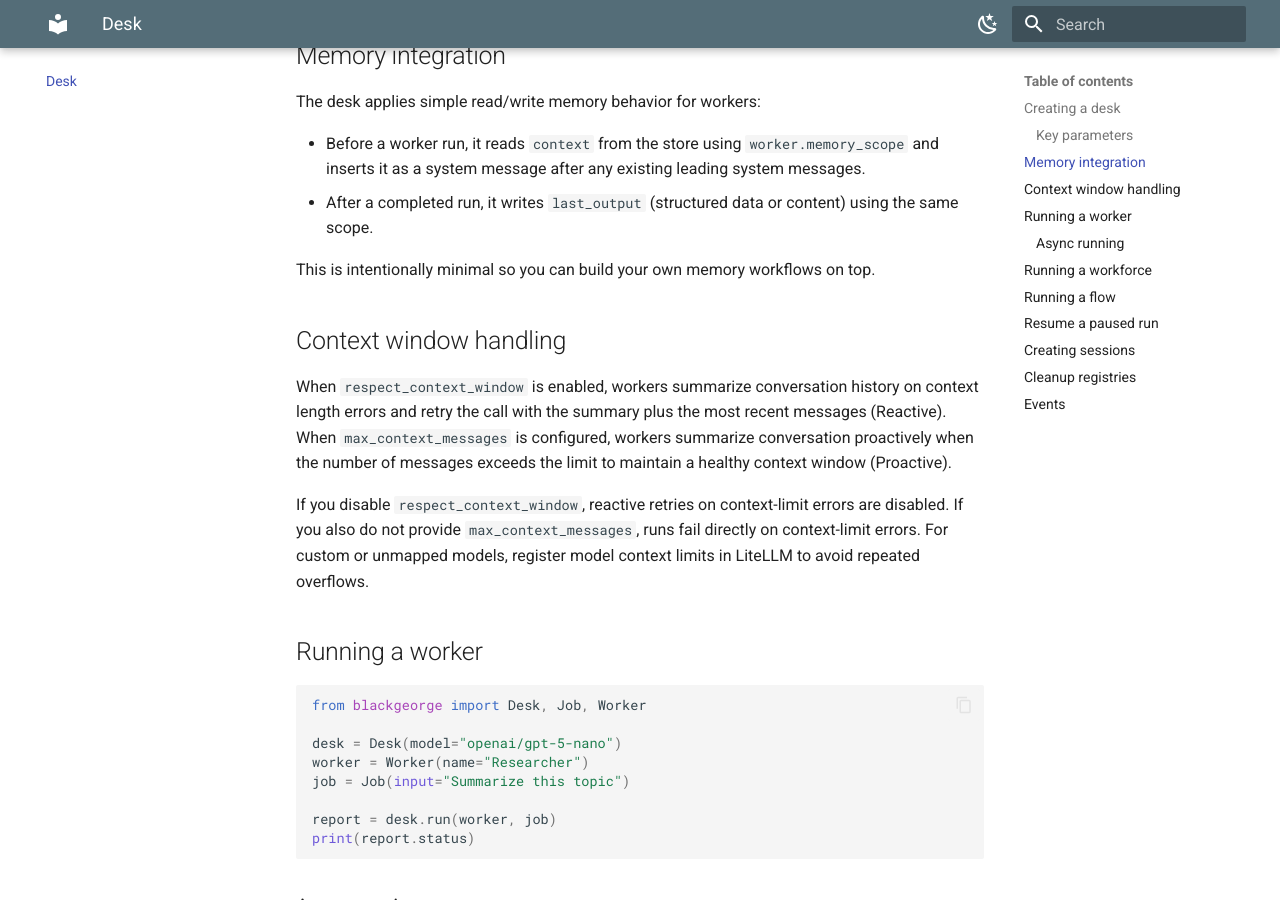
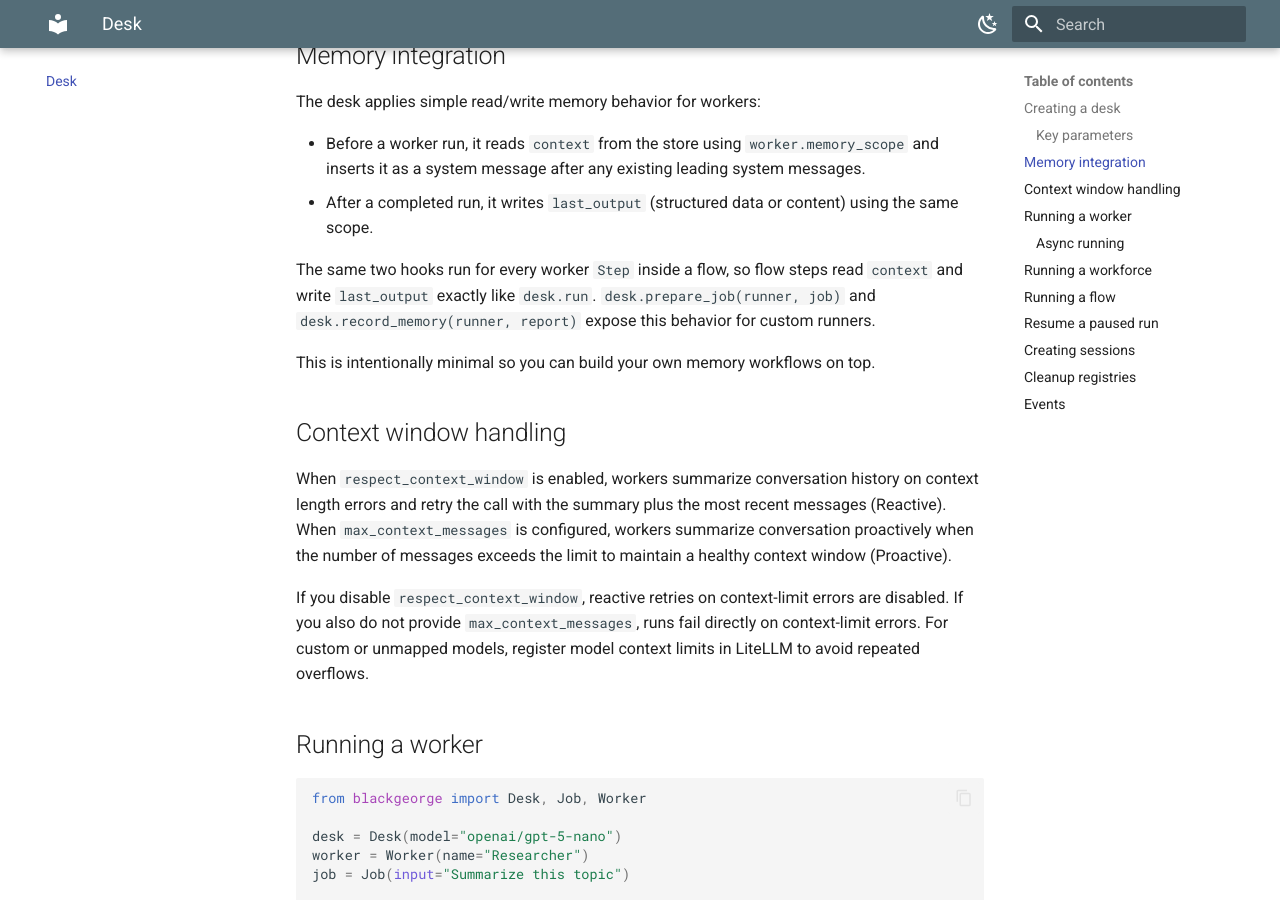
Before and after one commit to jolovicdev/blackgeorge, an MkDocs documentation site: the page built from docs/desk.md, in a window 1280 px wide and 900 px high, scrolled down 1428 px. Built offline with MkDocs 1.6.1 and Material for MkDocs 9.7.7, drawn with Linux system fonts in a browser that asks for light colours; some of the changed text lies outside the part shown.

Commit message:
docs: describe flow memory hooks, desk lookups, and structured metering
Co-Authored-By: Claude Fable 5.1 <noreply@anthropic.com>

````diff
--- a/docs/desk.md
+++ b/docs/desk.md
@@ -59,6 +59,10 @@ The desk applies simple read/write memory behavior for workers:
 
 - Before a worker run, it reads `context` from the store using `worker.memory_scope` and inserts it as a system message after any existing leading system messages.
 - After a completed run, it writes `last_output` (structured data or content) using the same scope.
+
+The same two hooks run for every worker `Step` inside a flow, so flow steps read `context` and
+write `last_output` exactly like `desk.run`. `desk.prepare_job(runner, job)` and
+`desk.record_memory(runner, report)` expose this behavior for custom runners.
 
 This is intentionally minimal so you can build your own memory workflows on top.
 
@@ -174,6 +178,9 @@ desk.unregister_worker(worker)
 desk.unregister_workforce(workforce)
 ```
 
+`desk.get_worker(name)` and `desk.get_workforce(name)` return the registered runner or `None`.
+Flows use them to find the runner for a paused step when resuming.
+
 ## Events
 
 The desk emits run and component events. Subscribe to `desk.event_bus` to observe them.
````
Also changed, not shown: docs/adapters.md (+3 -1 lines), docs/configuration.md (+2 -2 lines), docs/memory.md (+1 -1 lines).
